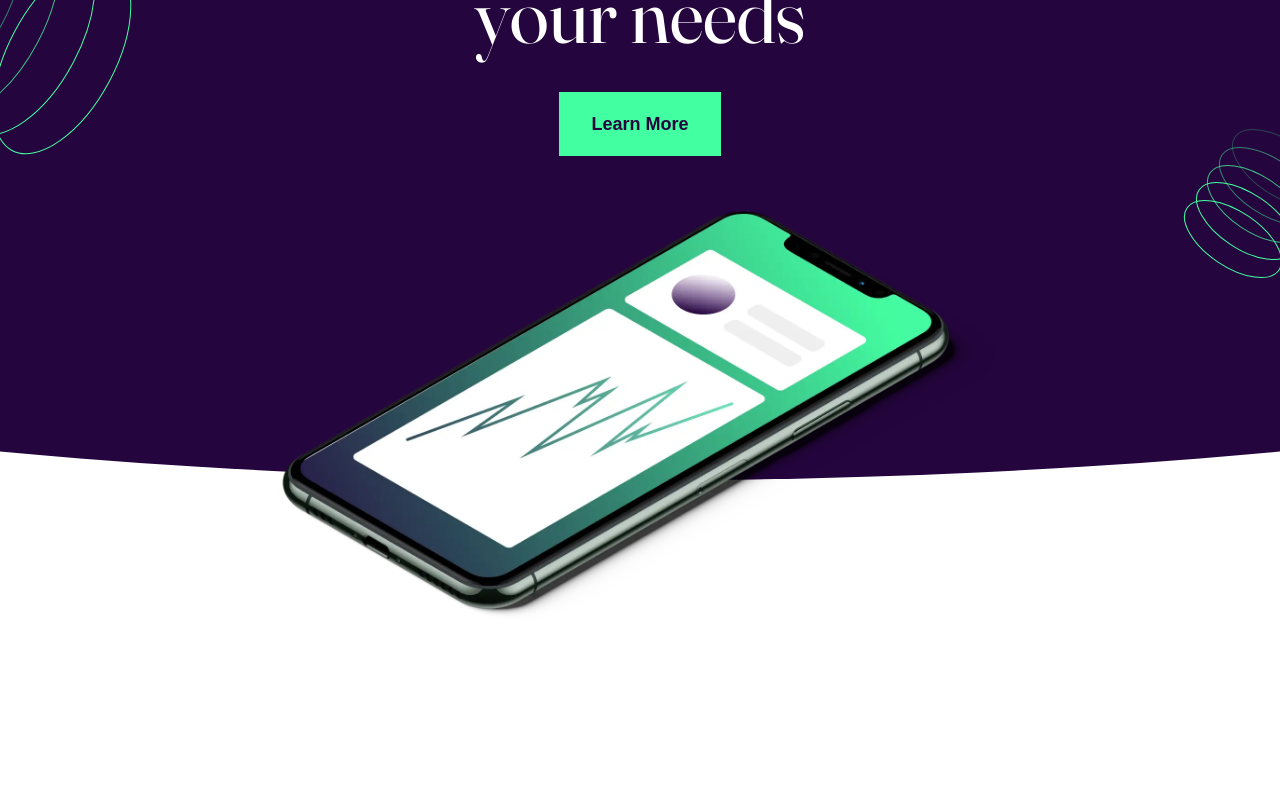
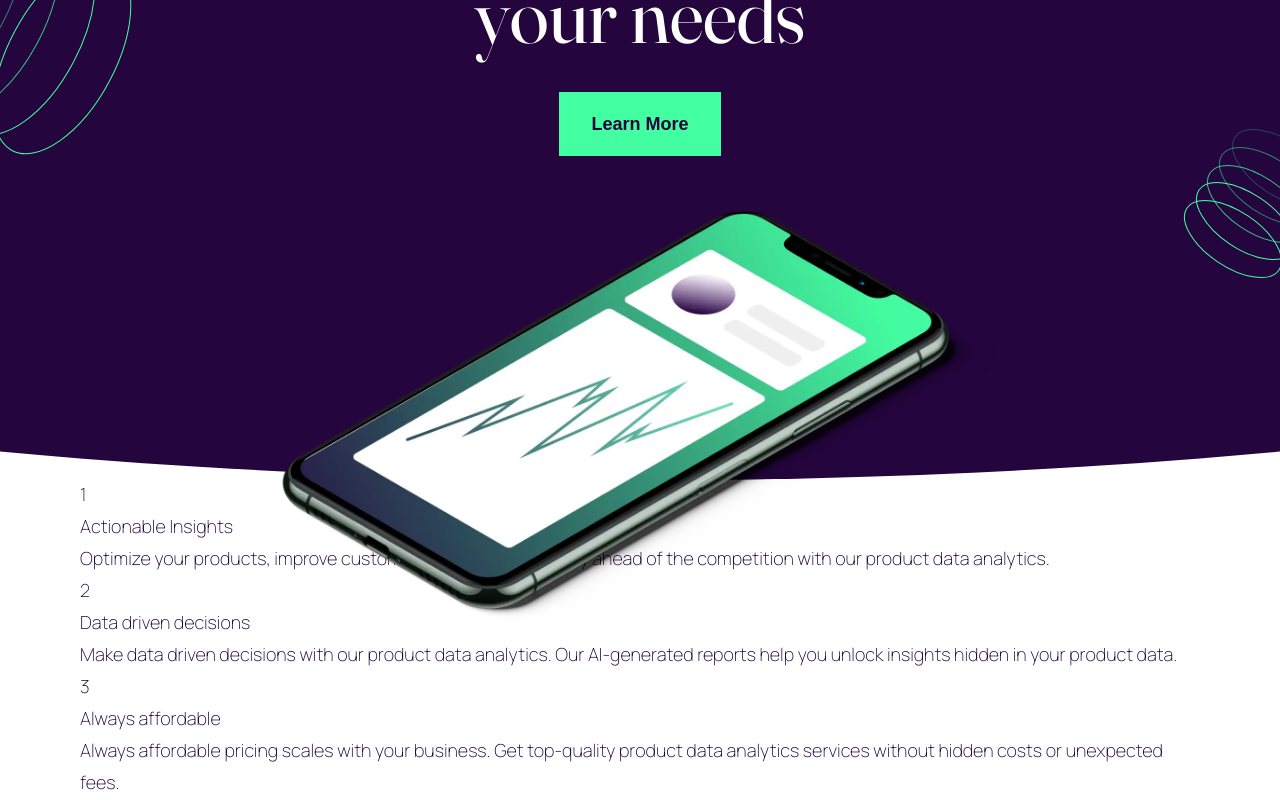
Before and after one commit to JBetoReyes/beyond-workit-landing-page, a React (Vite) app: page / in a window 1280 px wide. Shown: the part 254-1054 px from the top of the page. Before the commit the page ends 876 px from the top, so only its background shows below. Built offline with nearby package versions, Linux system fonts and the light colour scheme.

Commit message:
adding about section

```diff
--- /dev/null
+++ b/src/organisms/AboutSection.tsx
@@ -0,0 +1,32 @@
+import AboutCard, {AboutCardProps} from "../atoms/AboutCard";
+
+const AboutSection = () => {
+    const aboutCards: Pick<AboutCardProps, 'title' | 'text'>[] = [
+        {
+            title: "Actionable Insights",
+            text:
+                "Optimize your products, improve customer satisfaction and stay ahead of the competition with our product data analytics.",
+        },
+        {
+            title: "Data driven decisions",
+            text: "Make data driven decisions with our product data analytics. Our AI-generated reports help you unlock insights hidden in your product data.",
+        },
+        {
+            title: "Always affordable",
+            text: "Always affordable pricing scales with your business. Get top-quality product data analytics services without hidden costs or unexpected fees."
+        }
+    ];
+    return (
+        <section className="about">
+            <div className="container">
+                <div className="about__card-list">
+                    {aboutCards.map((aboutCard, index) => (
+                        <AboutCard key={index} cardNumber={(index + 1).toString()} {...aboutCard} />
+                    ))}
+                </div>
+            </div>
+        </section>
+    );
+};
+
+export default AboutSection;
--- a/src/pages/Landing.tsx
+++ b/src/pages/Landing.tsx
@@ -1,6 +1,7 @@
 import { Fragment } from "react";
 import Layout from "../templates/Layout"
 import HeroSection from "../organisms/HeroSection";
+import AboutSection from "../organisms/AboutSection";
 
 const Landing = () => {
     return (
@@ -8,6 +9,7 @@ const Landing = () => {
             <Layout>
                 <main>
                     <HeroSection/>
+                    <AboutSection/>
                 </main>
             </Layout>
         </Fragment>
```
